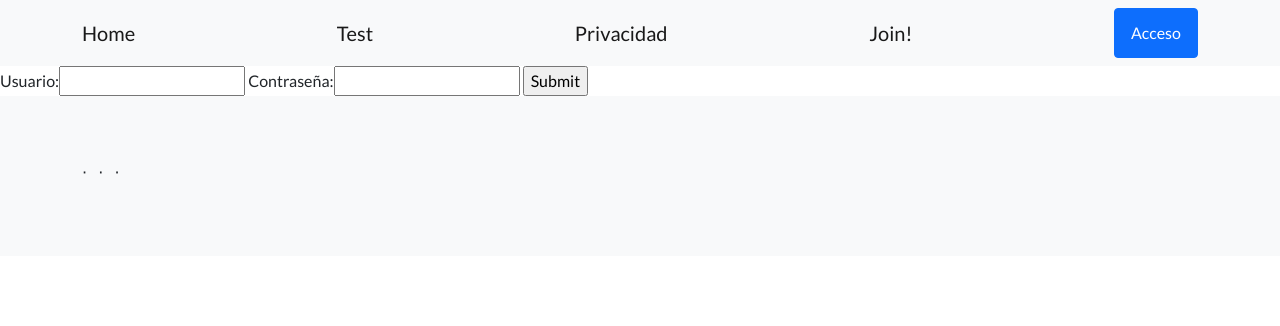
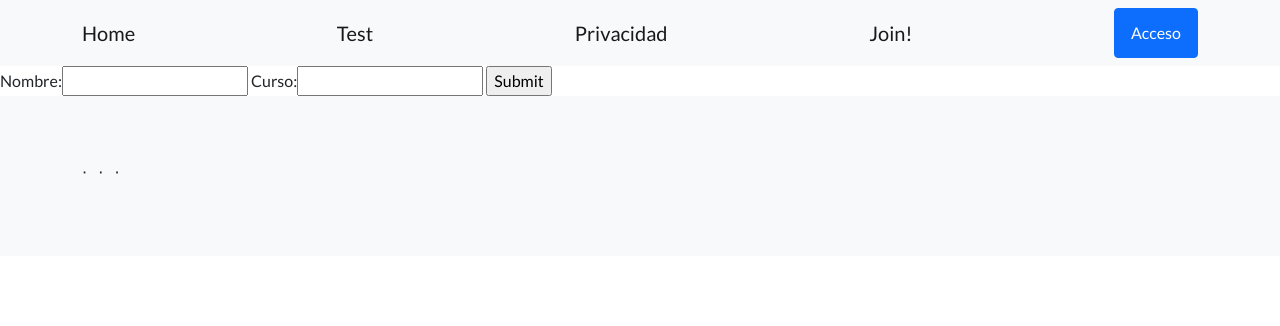
Before and after one commit to matiasfont12/miproyecto-, a Django app: page /app/curso/ in a window 1280 px wide. Shown: the top 326 px of the page. Run offline with Django 4.2, Linux system fonts and the light colour scheme; some libraries are stand-ins or nearby versions.

Commit message:
añadi formularios con vistas

```diff
--- /dev/null
+++ b/Appcoder/forms.py
@@ -0,0 +1,5 @@
+from django import forms
+
+class CursoFormulario(forms.Form):
+  nombre = forms.CharField(max_length=20)
+  curso = forms.IntegerField()
--- a/Appcoder/templates/Appcoder/formulario.html
+++ b/Appcoder/templates/Appcoder/formulario.html
@@ -4,11 +4,15 @@
 {% endblock header_index %}
 
 {% block pruebaTemplate %}
+
   <form action="" method ="post">
    {% csrf_token %}
-    Usuario:<input type="text">
-    Contraseña:<input type="number">
 
-    <input type="submit"placeholder="Enviar"
+
+    Nombre:<input type="text" name="nombre">
+    Curso:<input type="number" name="curso">
+
+    <input type="submit"placeholder="Enviar">
+    </form>
 
 {% endblock pruebaTemplate %}
--- a/Appcoder/views.py
+++ b/Appcoder/views.py
@@ -11,5 +11,15 @@ def nuevo_curso(request):
     return HttpResponse(f"Se creo el curso {nuevo_curso.nombre} {nuevo_curso.curso}")
 
 def formulario_curso(request):
+
     print(request.method)
+
+    if request.method == "POST":
+      print(request.POST)
+
+      nuevo_curso = Curso(nombre=request.POST["nombre"], curso=request.POST["curso"])
+      nuevo_curso.save()
+
+      return render(request, "Appcoder/formulario.html", {"nuevo_curso":nuevo_curso})
+
     return render(request, "Appcoder/formulario.html", {})
```
